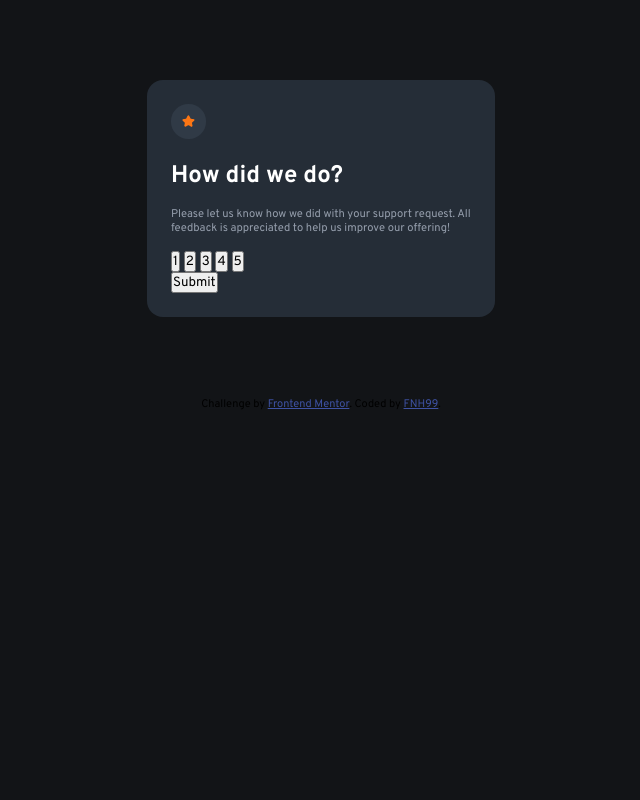
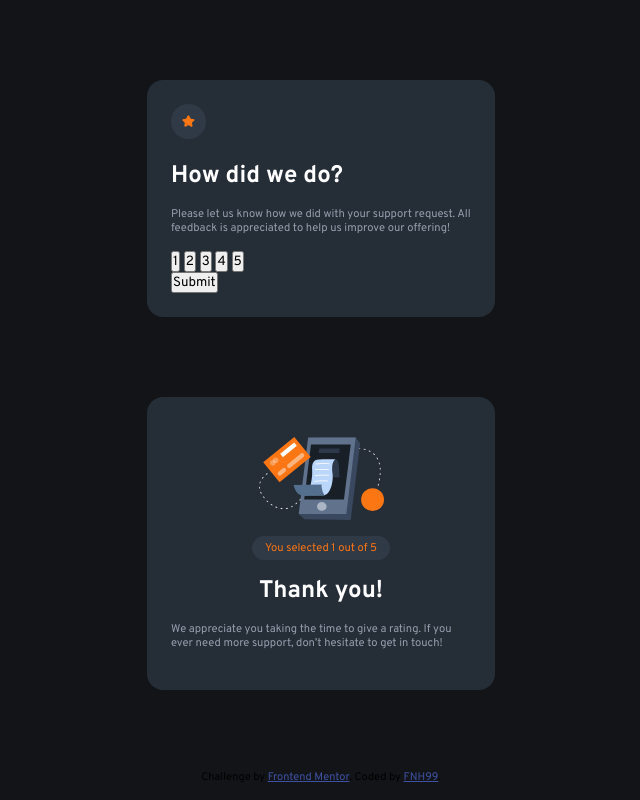
Before and after one commit to Effel0399/interactive-rating-component-main, a plain HTML site: page index.html in a window 1280 px wide. Shown: the whole page, without its empty margins (319-959 px from the left). Drawn offline with Linux system fonts and the light colour scheme.

Commit message:
fixed selected rating width

```diff
--- a/style.css
+++ b/style.css
@@ -54,7 +54,7 @@ p {
 }
 
 #thank-card {
-    display: none;
+    display: block;
 }
 
 .thank-img img {
@@ -64,9 +64,12 @@ p {
 }
 
 .selected-rating {
+    max-width: 8rem;
+    margin: 0 auto;
     text-align: center;
     background-color: hsl(211, 19%, 23%);
     color: var(--Orange);
     font-size: .7rem;
-    padding: .7rem;
+    padding: .3rem;
+    border-radius: 1rem;
 }
```
